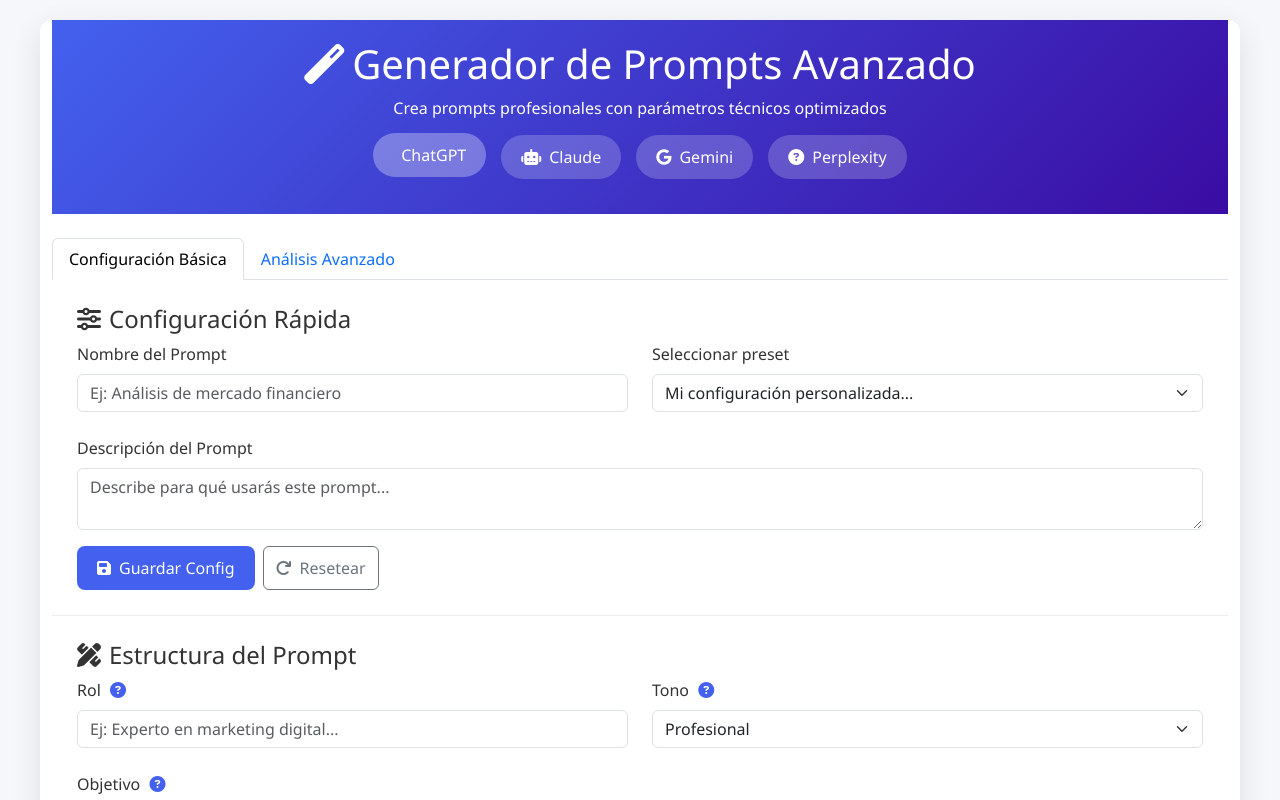
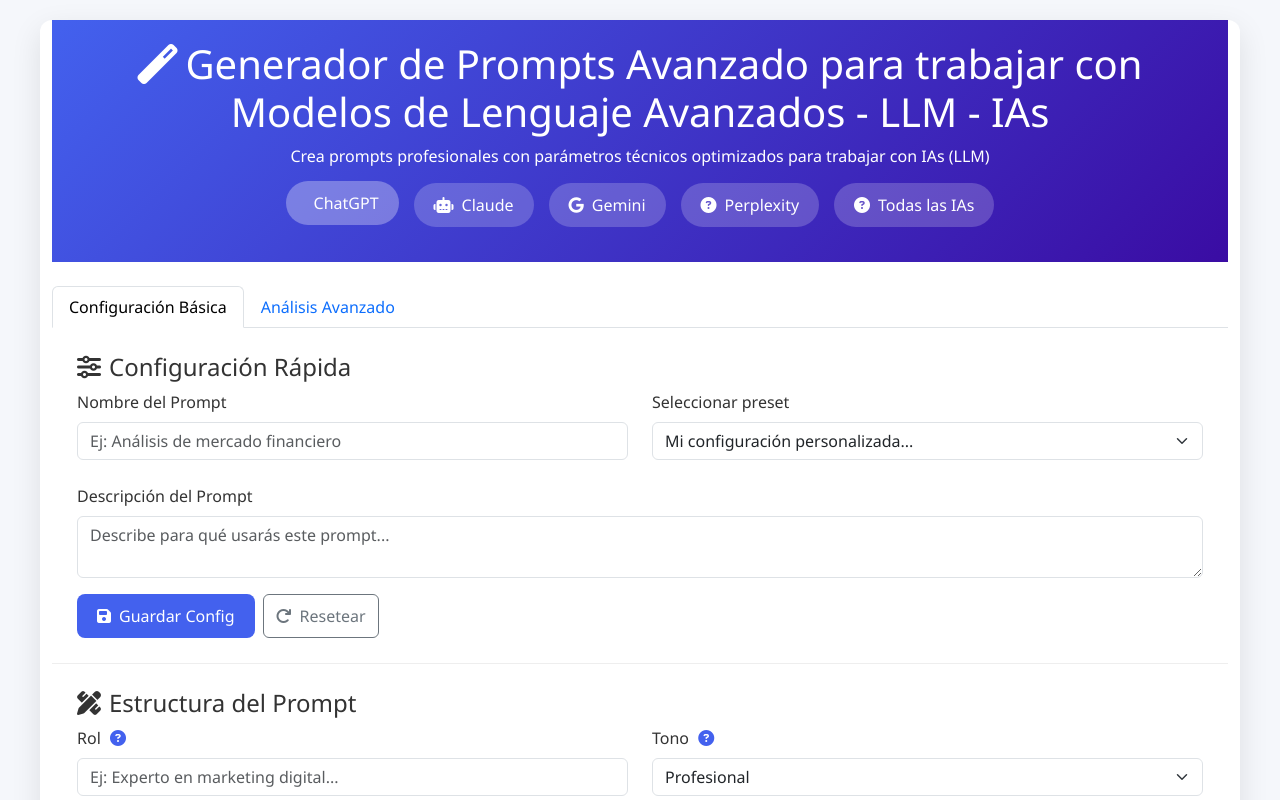
Before and after one commit to hctrmex/Generador-de-Promt-para-IA, a plain HTML site: page index.html in a window 1280 px wide. Shown: the top 800 px of the page. Drawn offline with nearby package versions, Linux system fonts and the light colour scheme.

Commit message:
Add files via upload

```diff
--- a/index.html
+++ b/index.html
@@ -11,14 +11,16 @@
 <body>
     <div class="container app-container">
         <div class="app-header">
-            <h1><i class="fas fa-magic me-2"></i>Generador de Prompts Avanzado</h1>
-            <p class="mb-0">Crea prompts profesionales con parámetros técnicos optimizados</p>
+            <h1><i class="fas fa-magic me-2"></i>Generador de Prompts Avanzado para trabajar con Modelos de Lenguaje Avanzados - LLM - IAs</h1>
+            <p class="mb-0">Crea prompts profesionales con parámetros técnicos optimizados para trabajar con IAs (LLM)</p>
 
             <div class="model-selector">
                 <div class="model-btn active" data-model="chatgpt"><i class="fab fa-openai me-2"></i>ChatGPT</div>
                 <div class="model-btn" data-model="claude"><i class="fas fa-robot me-2"></i>Claude</div>
                 <div class="model-btn" data-model="gemini"><i class="fab fa-google me-2"></i>Gemini</div>
                 <div class="model-btn" data-model="perplexity"><i class="fas fa-question-circle me-2"></i>Perplexity</div>
+ 		<div class="model-btn" data-model="Todas las IAs"><i class="fas fa-question-circle me-2"></i>Todas las IAs</div>
+
             </div>
         </div>
 
```
